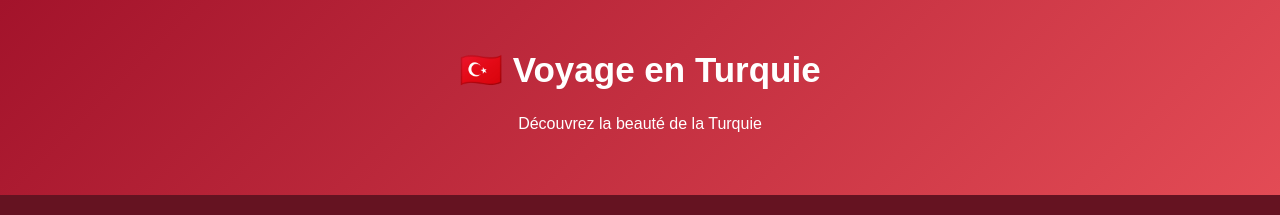
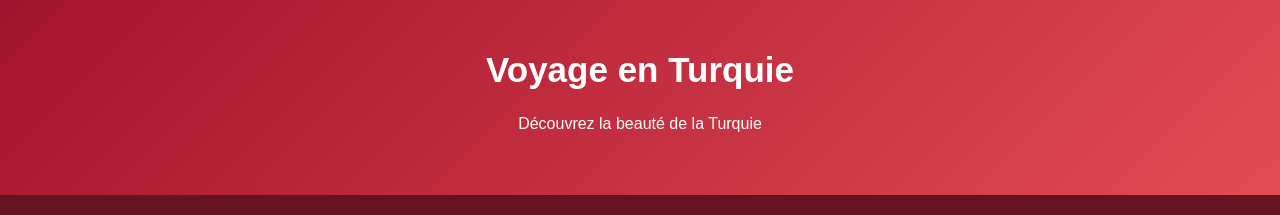
Before and after one commit to abdoprojects-kahl/projet_abdallah, a plain HTML site: page index.html in a window 1280 px wide. Shown: the top 215 px of the page. Drawn offline with Linux system fonts and the light colour scheme.

Commit message:
Add files via upload

```diff
--- a/index.html
+++ b/index.html
@@ -1,4 +1,3 @@
-
 <!DOCTYPE html>
 <html lang="fr">
 <head>
@@ -11,7 +10,7 @@
 <body>
 
 <header>
-    <h1>🇹🇷 Voyage en Turquie</h1>
+    <h1>Voyage en Turquie</h1>
     <p>Découvrez la beauté de la Turquie</p>
 </header>
 
```
